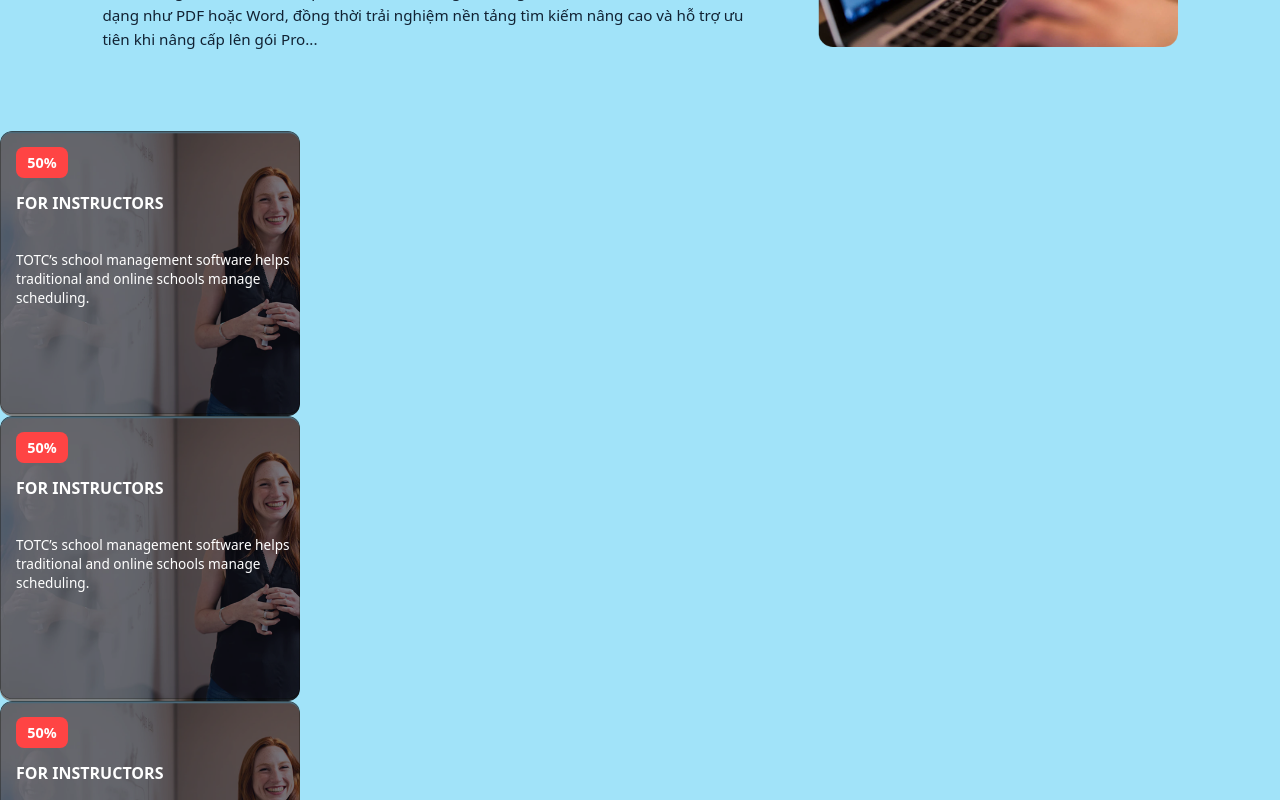
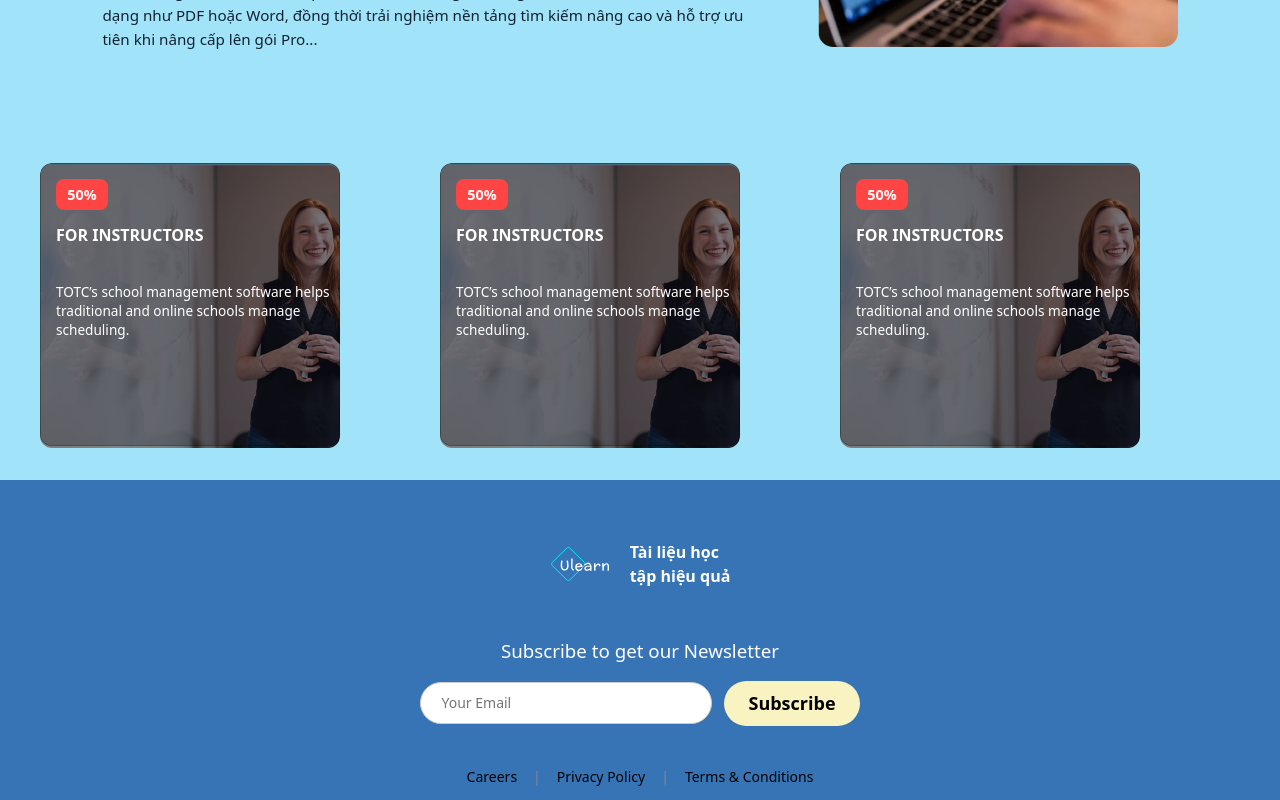
Before and after one commit to Wuyy1601/EduWeb, a React (Vite) app: page /reviewdocument/1 in a window 1280 px wide. Shown: the part 2700-3500 px from the top of the page. Built offline with nearby package versions, Linux system fonts and the light colour scheme; a web font is replaced by a local one.

Commit message:
29/5/2025

```diff
--- a/src/pages/ReviewDocument/ReviewDocument.jsx
+++ b/src/pages/ReviewDocument/ReviewDocument.jsx
@@ -34,7 +34,7 @@ function ReviewDocument() {
     useEffect(() => {
         setCards(featuredCards);
     }, []);
-
+    if (!cards.length) return <p>Loading...</p>;
     return (
         <MainLayout>
             <MyHeader />
@@ -183,7 +183,16 @@ function ReviewDocument() {
                 </div>
             </section>
 
-            <div className="grid">
+            <div
+                style={{
+                    alignItems: 'center',
+                    display: 'grid',
+                    gridTemplateColumns: 'repeat(auto-fit, minmax(250px, 1fr))',
+                    padding: '2rem',
+                    maxWidth: '1200px',
+                    margin: '0 auto',
+                }}
+            >
                 {cards.map((card) => (
                     <FeaturedCard key={card.id} {...card} />
                 ))}
```
